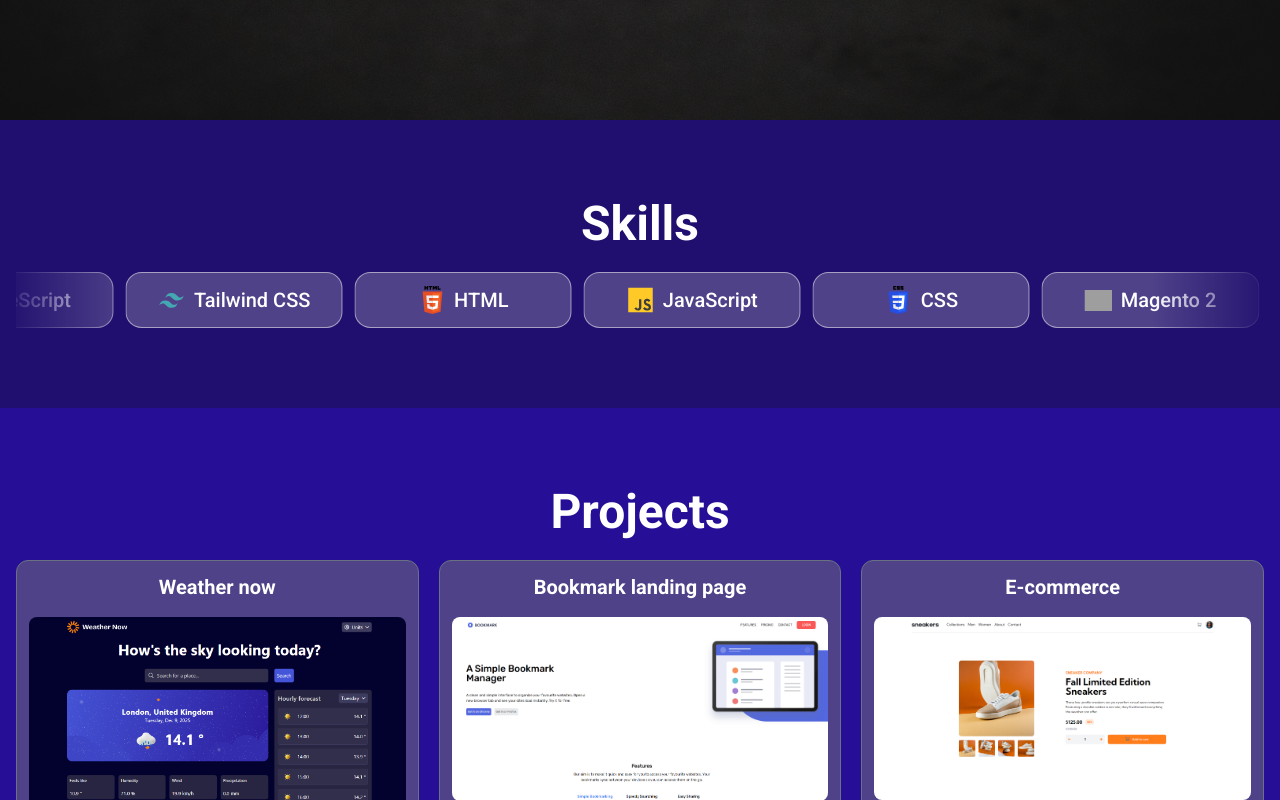
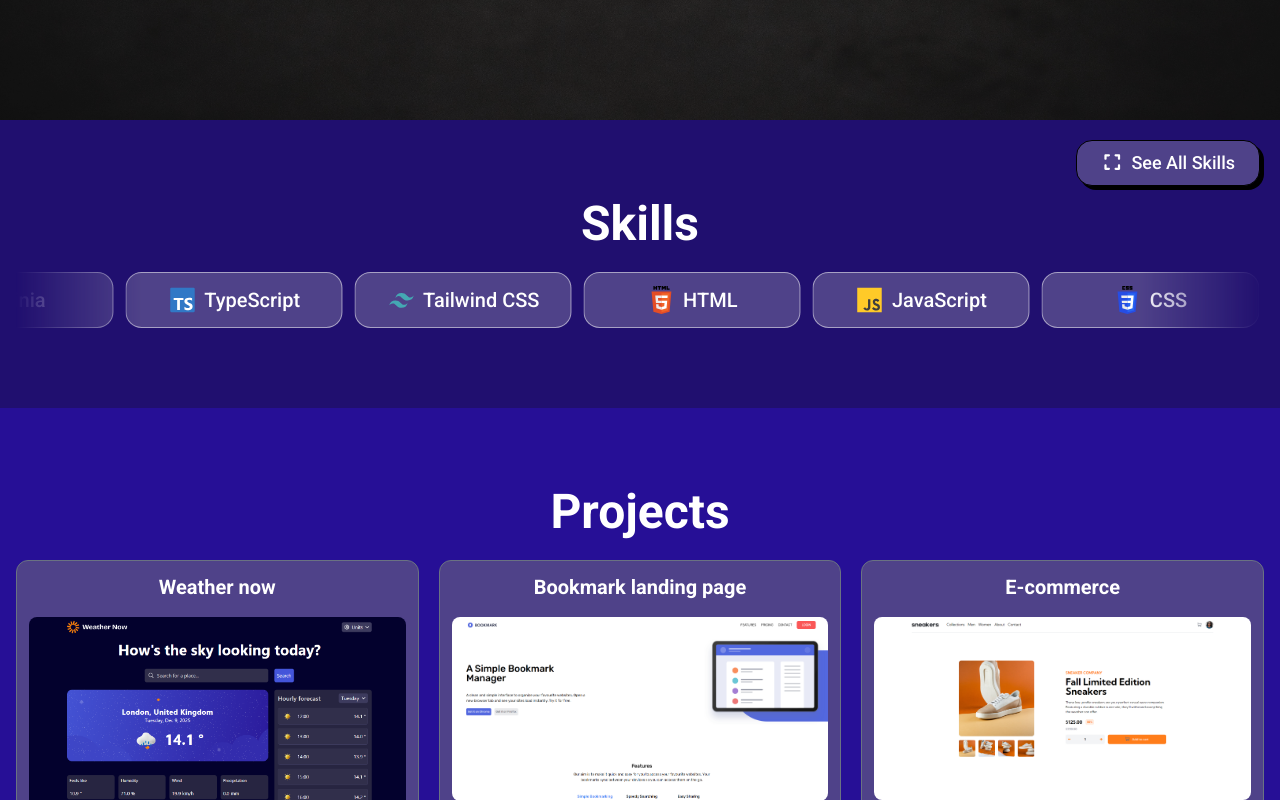
Before and after one commit to DannyHTML/Portfolio, a Vue app: page / in a window 1280 px wide. Shown: the part 680-1480 px from the top of the page. Built offline with nearby package versions, Linux system fonts and the light colour scheme; grey boxes are pictures that could not be loaded.

Commit message:
Installed vueUse. Added TODO's. Created the modal for skills. Made the image of the website also have a link to the website itself.

```diff
--- a/package.json
+++ b/package.json
@@ -24,6 +24,7 @@
     "@fortawesome/free-solid-svg-icons": "^7.1.0",
     "@fortawesome/vue-fontawesome": "^3.1.2",
     "@tailwindcss/vite": "^4.1.17",
+    "@vueuse/core": "^14.1.0",
     "@vueuse/motion": "^3.0.3",
     "tailwindcss": "^4.1.17",
     "vue": "^3.5.24",
--- a/src/App.vue
+++ b/src/App.vue
@@ -10,6 +10,8 @@ import ProjectSection from './components/ProjectSection.vue';
   <!-- TODO: Need to implement a button up when you start scrolling. -->
   <!-- TODO: Add meta description and keywords plus other SEO relevant tags like image in index.html -->
   <!-- TODO: A pop up to show all skills while you press a button? -->
+  <!-- TODO: I should not forgot to make a footer!!! -->
+
   <main>
     <div class="backgroundImage relative min-h-screen">
       <NavBar />
--- a/src/components/PopUpModal.vue
+++ b/src/components/PopUpModal.vue
@@ -1,3 +1,58 @@
-<template>modal content here</template>
+<template>
+  <div
+    v-if="open"
+    class="fixed top-0 left-0 z-50 flex h-full w-full items-center justify-center bg-black/70"
+  >
+    <!-- Modal box -->
+    <!-- TODO: MAYBE do it as below since I do like how I made the design right now. -->
+    <!-- TODO: I want to make this modal into a way where it shows the skills in code language -->
+    <!-- TODO: Look at the image in the github issue -->
+    <div
+      ref="target"
+      class="bg-primary border-medium-purple relative mx-4 w-full max-w-2xl rounded-lg border-2 p-4"
+    >
+      <h2 class="mb-5 text-center text-4xl font-bold">Skills</h2>
+      <div class="grid grid-cols-2 gap-3">
+        <span
+          v-for="skill in skills"
+          :key="skill.title"
+          class="bg-medium-purple flex h-10 w-full items-center justify-center gap-2 rounded-2xl border border-white/50 text-center whitespace-nowrap"
+        >
+          <img :src="skill.icon" :alt="skill.title" class="w-5" />
+          {{ skill.title }}
+        </span>
+      </div>
+      <button type="button" @click="emit('close')">
+        <FontAwesomeIcon
+          :icon="['fas', 'times']"
+          class="absolute top-4 right-4 h-7 w-7 cursor-pointer"
+        />
+      </button>
+    </div>
+  </div>
+</template>
 
-<script setup lang="ts"></script>
+<script setup lang="ts">
+import type { FontAwesomeIcon } from '@fortawesome/vue-fontawesome';
+import { useTemplateRef } from 'vue';
+import { onClickOutside } from '@vueuse/core';
+
+const target = useTemplateRef<HTMLElement>('target');
+console.log(target.value);
+
+onClickOutside(target, () => emit('close'));
+
+interface Skills {
+  icon: string;
+  title: string;
+}
+
+const { open, skills } = defineProps<{
+  open: boolean;
+  skills: Skills[];
+}>();
+
+const emit = defineEmits<{
+  (e: 'close'): void;
+}>();
+</script>
--- a/src/components/ProjectCard.vue
+++ b/src/components/ProjectCard.vue
@@ -3,11 +3,13 @@
     <div class="bg-medium-purple flex flex-col rounded-xl border border-gray-500 p-3">
       <h3 class="mb-4 text-center text-xl font-bold">{{ project.title }}</h3>
       <div>
-        <img
-          :src="project.image"
-          :alt="`Screenshot of ${project.title}`"
-          class="w-full rounded-lg object-cover"
-        />
+        <a :href="project.linkWebsite" target="_blank" rel="noopener noreferrer">
+          <img
+            :src="project.image"
+            :alt="`Screenshot of ${project.title}`"
+            class="w-full rounded-lg object-cover"
+          />
+        </a>
       </div>
       <p class="bg-quaternary/30 mt-3 rounded-md border border-gray-500 p-2 font-medium">
         {{ project.description }}
--- a/src/components/SkillsSection.vue
+++ b/src/components/SkillsSection.vue
@@ -1,18 +1,45 @@
 <template>
-  <div class="bg-primary py-20">
-    <h2 id="skills" class="mb-6 text-center text-5xl font-bold">Skills</h2>
-    <Carousel v-bind="carouselConfig" class="fade-left-and-right container">
-      <Slide v-for="skill in skills" :key="skill.title">
-        <SkillCard :title="skill.title" :icon="skill.icon" />
-      </Slide>
-    </Carousel>
+  <div id="skills" class="bg-primary">
+    <div class="relative container py-20">
+      <h2 class="mb-6 text-center text-5xl font-bold">Skills</h2>
+      <Carousel v-bind="carouselConfig" class="fade-left-and-right">
+        <Slide v-for="skill in skills" :key="skill.title">
+          <SkillCard :title="skill.title" :icon="skill.icon" />
+        </Slide>
+      </Carousel>
+      <button
+        type="button"
+        class="bg-medium-purple absolute top-5 right-5 flex transform cursor-pointer items-center gap-2 rounded-2xl border border-black px-3 py-2 text-center text-lg font-medium shadow-[4px_4px_0_0_rgba(0,0,0,1)] transition hover:-translate-y-1 hover:shadow-[6px_6px_0_0_rgba(0,0,0,1)] active:translate-y-0 active:shadow-[4px_4px_0_0_rgba(0,0,0,1)] md:px-6"
+        @click="openModal = true"
+      >
+        <span>
+          <FontAwesomeIcon :icon="['fas', 'expand']" class="h-5 w-5" />
+        </span>
+        See All Skills
+      </button>
+    </div>
   </div>
+
+  <!-- TODO: I NEED TO ADD MORE SKILLS, like PINIA for example etc.... -->
+
+  <!-- Pop-up modal -->
+  <Transition
+    enter-active-class="transition ease-out duration-150"
+    enter-from-class="opacity-0"
+    enter-to-class="opacity-100"
+    leave-active-class="transition ease-in duration-150"
+    leave-from-class="opacity-100"
+    leave-to-class="opacity-0"
+  >
+    <PopUpModal v-if="openModal" :open="openModal" :skills="skills" @close="openModal = false" />
+  </Transition>
 </template>
 
 <script setup lang="ts">
+import { ref } from 'vue';
+import { Carousel, Slide } from 'vue3-carousel';
+import 'vue3-carousel/carousel.css';
 import SkillCard from './SkillCard.vue';
-import 'vue3-carousel/carousel.css';
-import { Carousel, Slide } from 'vue3-carousel';
 import vueLogo from '../assets/vue-logo.svg';
 import typescripLogo from '../assets/typescript-logo.svg';
 import tailwindLogo from '../assets/tailwind-logo.svg';
@@ -24,7 +51,11 @@ import gitLogo from '../assets/git-logo.svg';
 import gitlabLogo from '../assets/gitlab-logo.svg';
 import githubLogo from '../assets/github-logo.svg';
 import javascriptLogo from '../assets/javascript-logo.svg';
-import apiIcon from '../assets/api-logo.svg';
+import apiLogo from '../assets/api-logo.svg';
+import piniaLogo from '../assets/pinia-logo.svg';
+import PopUpModal from './PopUpModal.vue';
+
+const openModal = ref(false);
 
 const carouselConfig = {
   itemsToShow: 2,
@@ -46,6 +77,7 @@ const carouselConfig = {
 
 const skills = [
   { title: 'Vue.js', icon: vueLogo },
+  { title: 'Pinia', icon: piniaLogo },
   { title: 'TypeScript', icon: typescripLogo },
   { title: 'Tailwind CSS', icon: tailwindLogo },
   { title: 'HTML', icon: htmlLogo },
@@ -56,6 +88,6 @@ const skills = [
   { title: 'Git', icon: gitLogo },
   { title: 'GitLab', icon: gitlabLogo },
   { title: 'GitHub', icon: githubLogo },
-  { title: 'APIs', icon: apiIcon },
+  { title: 'APIs', icon: apiLogo },
 ];
 </script>
--- a/src/main.ts
+++ b/src/main.ts
@@ -3,10 +3,10 @@ import './style.css';
 import App from './App.vue';
 import { library } from '@fortawesome/fontawesome-svg-core';
 import { FontAwesomeIcon } from '@fortawesome/vue-fontawesome';
-import { faBars, faTimes, faCircleUp } from '@fortawesome/free-solid-svg-icons';
+import { faBars, faTimes, faCircleUp, faExpand } from '@fortawesome/free-solid-svg-icons';
 import { MotionPlugin } from '@vueuse/motion';
 
-library.add(faBars, faTimes, faCircleUp);
+library.add(faBars, faTimes, faCircleUp, faExpand);
 
 const app = createApp(App);
 
```
Also changed, not shown: src/assets/pinia-logo.svg (added), 1 other file (tests, documents, lock files or other folders).
